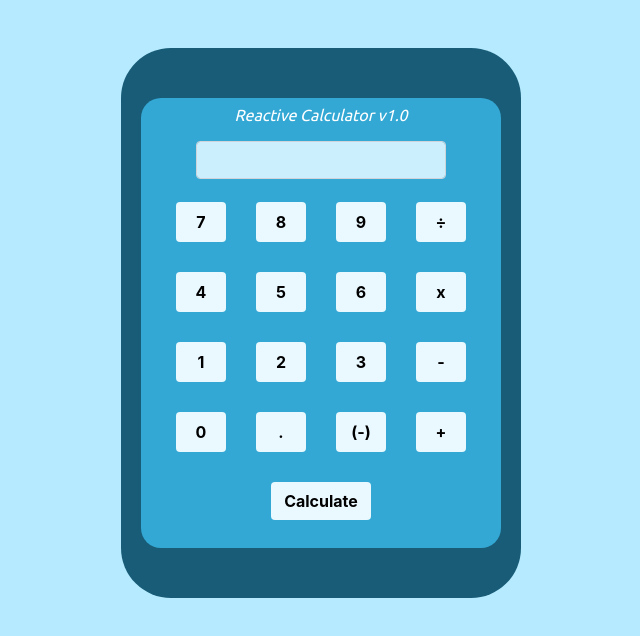
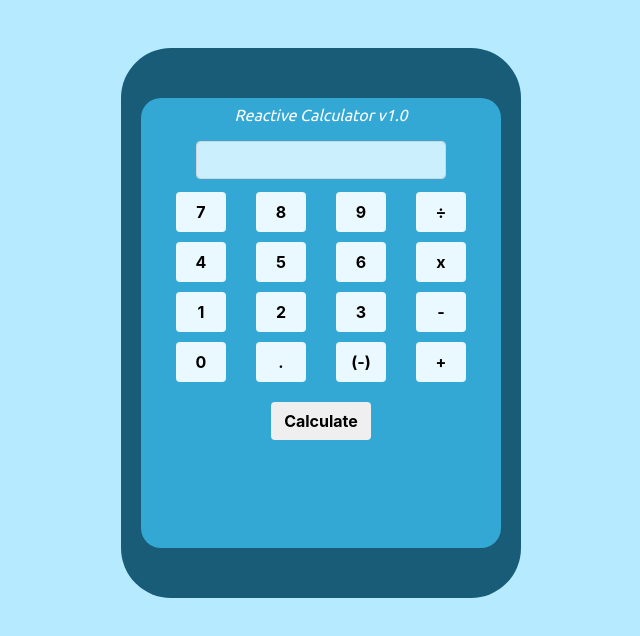
Before and after one commit to Joeseff6/Reactive-Calculator, a React (Create React App) app: page / in a window 1280 px wide. Shown: the top 636 px of the page, without its empty margins (319-959 px from the left). Built offline with nearby package versions, Linux system fonts and the light colour scheme; the HTML template or start-up script is replaced by a standard one.

Commit message:
Styled additional buttons, changed margins on input buttons

```diff
--- a/src/App.css
+++ b/src/App.css
@@ -30,14 +30,13 @@ body {
 
 .btn.input-button {
   background-color: #EAF9FF;
-  margin: 15px 15px 15px 15px;
+  margin: 5px 15px 5px 15px;
   width: 50px;
   height: 40px;
   font-weight: bold;
 }
 
-.btn.enter-button {
-  background-color: #EAF9FF;
-  margin: 15px 15px 15px 15px;
+.btn.enter-button, .btn.clear-entry-button, .btn.clear-all-button {
+  margin: 15px 5px 15px 5px;
   font-weight: bold;
 }
```
